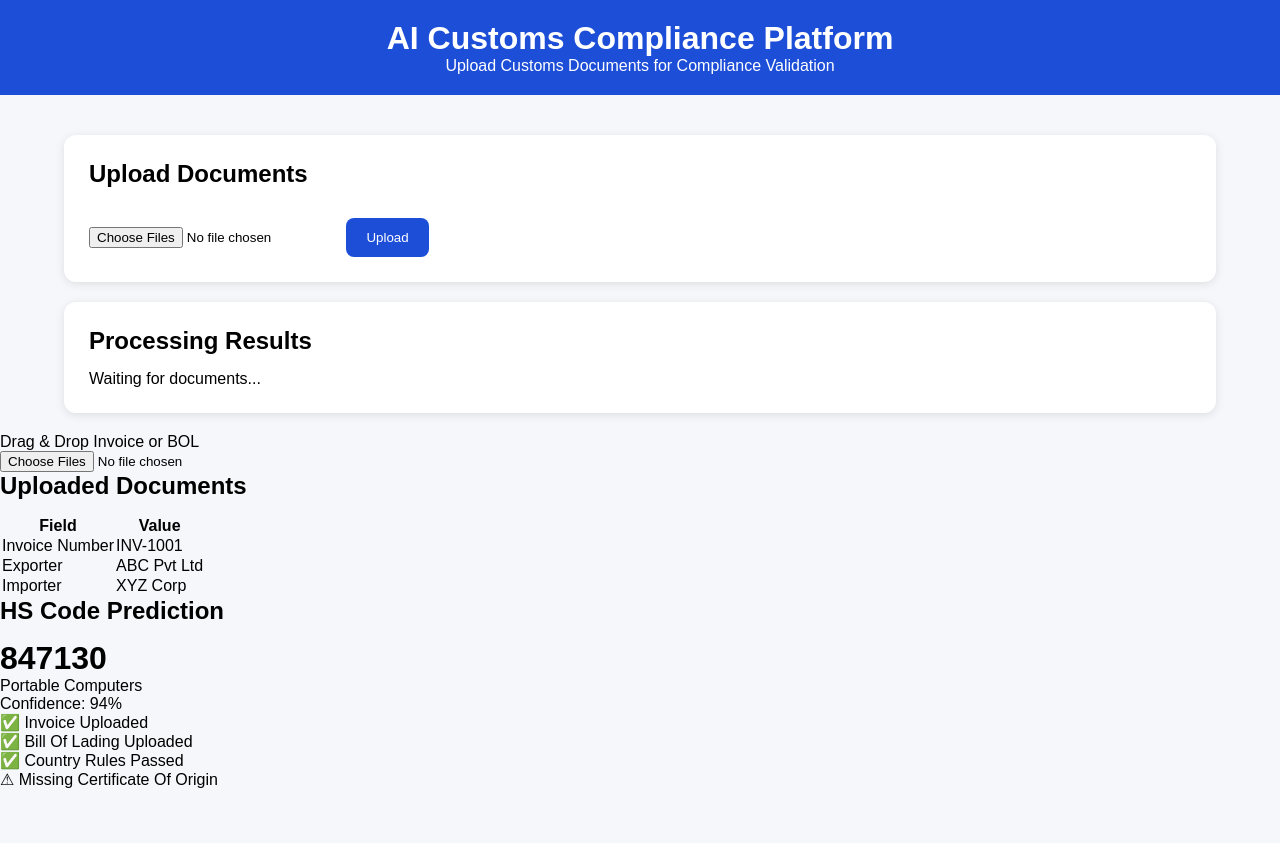
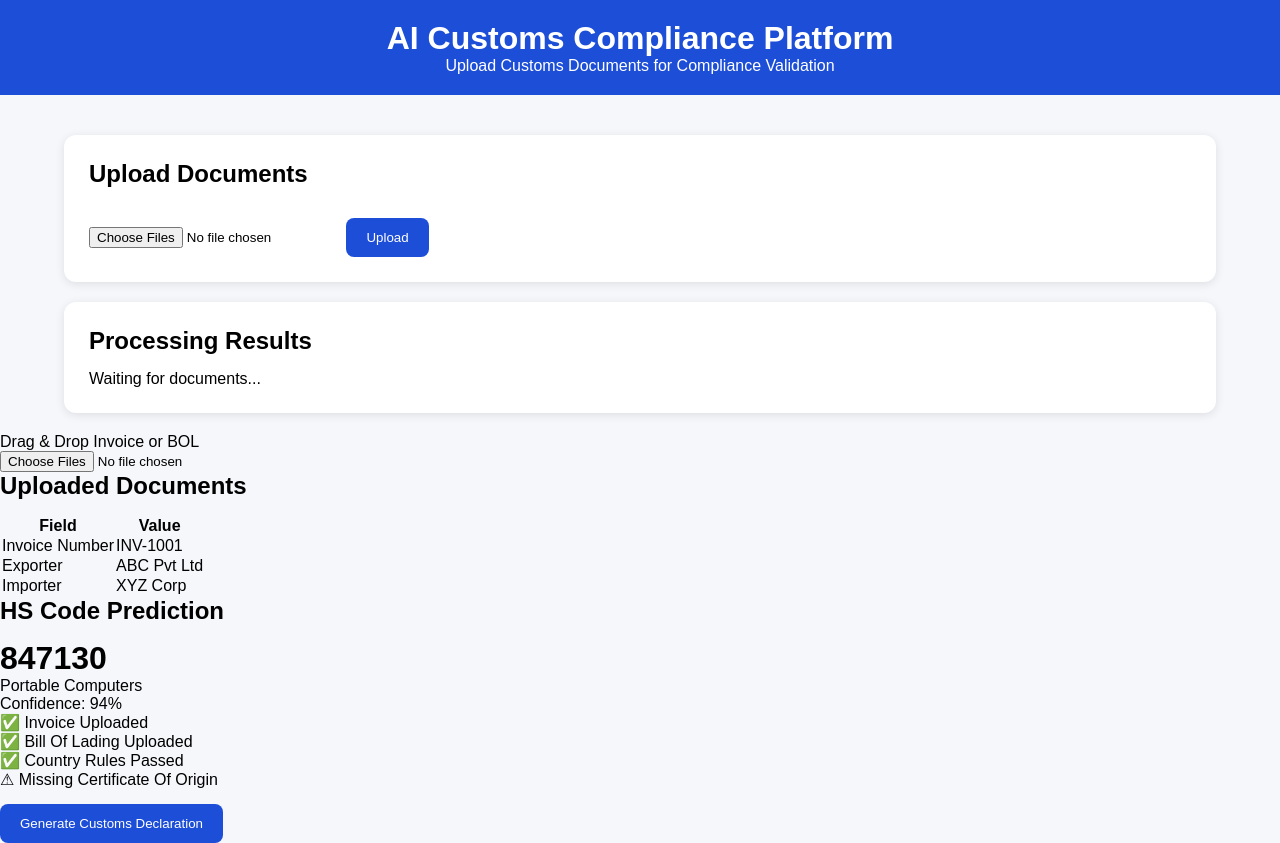
Before and after one commit to devu2406/AI-Customs-Compliance-Agent, a plain HTML site: page index.html in a window 1280 px wide. Before the commit the page ends 800 px from the top, so only its background shows below. Drawn offline with Linux system fonts and the light colour scheme.

Commit message:
Added declaration generator UI

```diff
--- a/index.html
+++ b/index.html
@@ -122,3 +122,12 @@ Confidence: 94%
 <p>⚠ Missing Certificate Of Origin</p>
 
 </div>
+<div class="declaration-card">
+
+<button>
+
+Generate Customs Declaration
+
+</button>
+
+</div>
```
